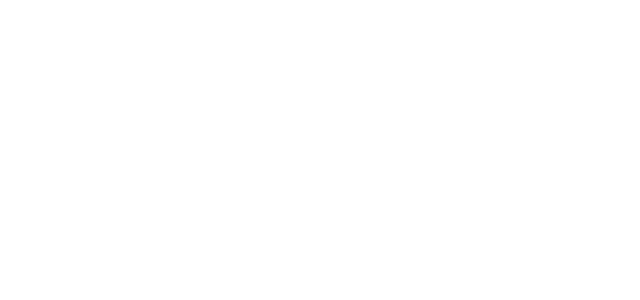
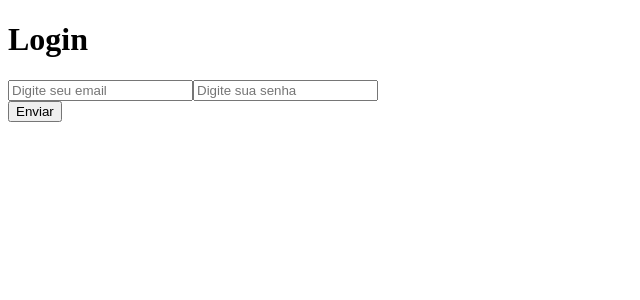
Before and after one commit to reisvitt/sample-frontend-tdd, a React (Create React App) app: page / in a window 1280 px wide. Shown: the top 300 px of the page, without its empty margins (0-640 px from the left). Built offline with nearby package versions, Linux system fonts and the light colour scheme.

Commit message:
feat: create makeLogin

```diff
--- a/package.json
+++ b/package.json
@@ -6,6 +6,7 @@
     "axios": "^0.21.1",
     "react": "^17.0.2",
     "react-dom": "^17.0.2",
+    "react-router-dom": "^5.2.0",
     "react-scripts": "4.0.3",
     "web-vitals": "^1.0.1"
   },
@@ -42,15 +43,16 @@
     ]
   },
   "devDependencies": {
-    "@types/axios": "^0.14.0",
     "@testing-library/jest-dom": "^5.11.4",
     "@testing-library/react": "^11.1.0",
     "@testing-library/user-event": "^12.1.10",
+    "@types/axios": "^0.14.0",
     "@types/faker": "^5.1.7",
     "@types/jest": "^26.0.15",
     "@types/node": "^12.0.0",
     "@types/react": "^17.0.0",
     "@types/react-dom": "^17.0.0",
+    "@types/react-router-dom": "^5.1.7",
     "faker": "^5.5.0",
     "typescript": "^4.1.2"
   }
--- a/src/index.tsx
+++ b/src/index.tsx
@@ -1,9 +1,16 @@
 import React from 'react';
 import ReactDOM from 'react-dom';
+import { BrowserRouter, Route, Switch } from 'react-router-dom';
+import { makeLogin } from './main/factories/pages/login/login-factory';
 
 ReactDOM.render(
   <React.StrictMode>
-    <div />
+    <BrowserRouter>
+      <Switch>
+        <Route path='/login' exact component={makeLogin} />
+        <Route path='/' exact component={makeLogin} />
+      </Switch>
+    </BrowserRouter>
   </React.StrictMode>,
   document.getElementById('root')
 );
--- /dev/null
+++ b/src/main/factories/pages/login/login-factory.tsx
@@ -0,0 +1,9 @@
+import React from 'react';
+import Login from "../../../../presentation/pages/login/login"
+import { makeRemoteAuthentication } from "../../usecases/authentication/remote-authentication-factory"
+
+export const makeLogin = () => {
+  return (
+    <Login authentication={ makeRemoteAuthentication() } />
+  )
+}
--- a/src/main/factories/usecases/authentication/remote-authentication-factory.ts
+++ b/src/main/factories/usecases/authentication/remote-authentication-factory.ts
@@ -0,0 +1,10 @@
+import { RemoteAuthentication } from "../../../../data/usercases/authentication/remote-athentication";
+import { Authentication } from "../../../../domain/usercases/authentication";
+import { makeAxiosHttpClient } from "../../http/axios-http-client-factory";
+
+export const makeRemoteAuthentication = (): Authentication => {
+  return new RemoteAuthentication(
+    'https://itaz-api.herokuapp.com/api/login',
+    makeAxiosHttpClient()
+  )
+}
--- /dev/null
+++ b/src/presentation/pages/login/login.tsx
@@ -0,0 +1,50 @@
+import React, { useState } from 'react'
+import { Authentication } from '../../../domain/usercases/authentication'
+
+type LoginProps = {
+  authentication: Authentication
+}
+
+const Login: React.FC<LoginProps> = ({authentication} : LoginProps) => {
+  const [email, setEmail] = useState('');
+  const [password, setPassword] = useState('');
+  const [loading, setLoading] = useState(false);
+
+  const handleSubmit = async (event: React.FormEvent<HTMLElement>): Promise<void> => {
+    event.preventDefault();
+
+    //validation
+
+    try {
+      if(loading) return
+
+      setLoading(true);
+
+      const account = await authentication.auth({email, password})
+
+      localStorage.setItem('accessToken', account.accessToken)
+
+     alert("LOGADO")
+    } catch (error) {
+      setLoading(false)
+      alert(error.message)
+    }
+  }
+
+  return (
+    <div>
+      <form onSubmit={handleSubmit}>
+        <h1>Login</h1>
+
+        <input type="email" name="email" placeholder="Digite seu email" onChange={(e) => setEmail(e.target.value)} />
+        <input type="password" name="password" placeholder="Digite sua senha"  onChange={(e) => setPassword(e.target.value)} />
+
+        <div>
+          <button type='submit'>Enviar</button>
+        </div>
+      </form>
+    </div>
+  )
+}
+
+export default Login
```
Also changed, not shown: 2 other files (tests, documents, lock files or other folders).
